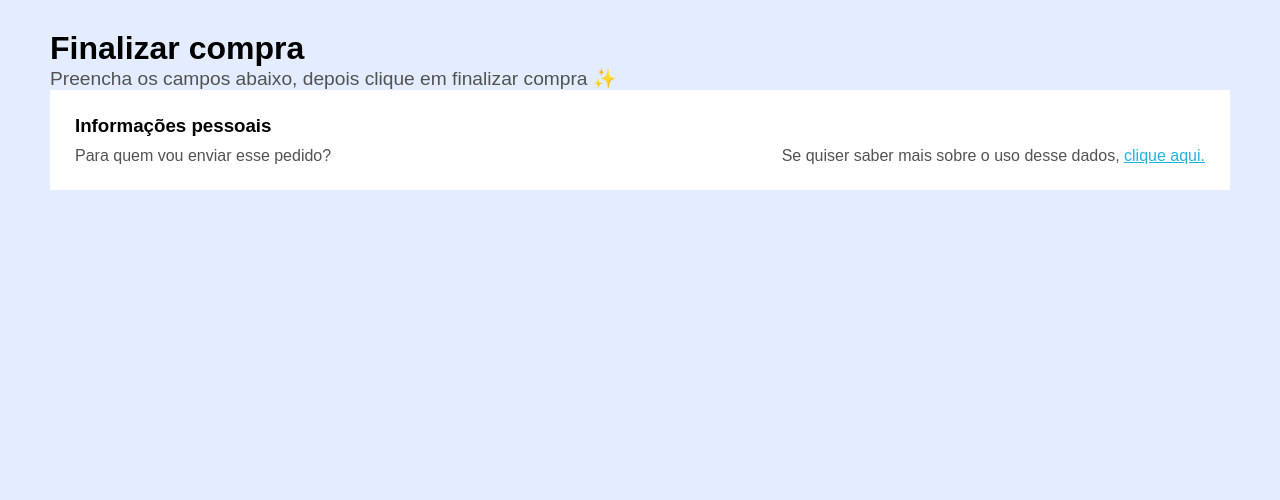
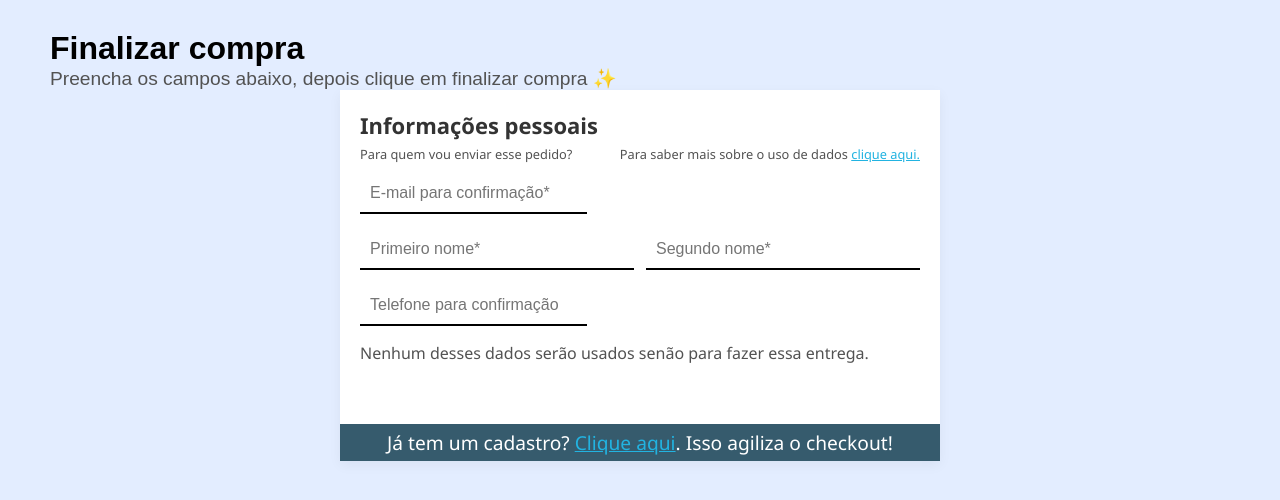
Before and after one commit to MW-Limah/HeloisaWebstore, a Next.js app: page /Finishing in a window 1280 px wide. Shown: the top 500 px of the page. Built offline with nearby package versions, Linux system fonts and the light colour scheme.

Commit message:
InfoPersonal css

```diff
--- a/src/app/components/FinishingComponents/InfoPersonal/InfoPersonal.module.css
+++ b/src/app/components/FinishingComponents/InfoPersonal/InfoPersonal.module.css
@@ -1,28 +1,94 @@
 .InfoPersonal {
-    background: white;
-    padding: 25px;
+    background: #ffffff;
+    box-shadow: 0 4px 12px rgba(0, 0, 0, 0.05);
     display: flex;
+    flex-direction: column;
+    gap: 20px;
+    max-width: 600px;
+    margin: 0 auto;
+    font-family: 'Segoe UI', sans-serif;
 }
 
-.ContentTitle {
-    width: 100%;
+.content {
+    padding: 20px;
+    display: flex;
+    flex-direction: column;
+    gap: 5px;
 }
 
-.ContentTitle ul {
+.InfoPersonal h3 {
+    font-size: 22px;
+    color: #333;
+}
+
+.InfoList {
     display: flex;
     justify-content: space-between;
-    margin-top: 10px;
-}
-
-.ContentTitle ul li {
     list-style: none;
-    font-size: 14px;
-    font-weight: 500;
-    font-size: 16px;
+    padding: 0;
+    margin: 0;
+    font-size: 15px;
     color: var(--p-color);
 }
 
-.ContentTitle a {
+.InfoList li {
+    margin-bottom: 6px;
+    font-size: 0.8rem;
+}
+
+.InfoList a {
     text-decoration: underline;
     color: #22b3e1;
 }
+
+.ContentForm {
+    display: flex;
+    flex-direction: column;
+    gap: 16px;
+}
+
+.ContentForm input {
+    padding: 10px;
+    border: none;
+    background: none;
+    border-bottom: 2px solid #000;
+    color: #000;
+    font-size: 16px;
+    outline: none;
+    transition: border-color 0.3s;
+}
+
+.ContentForm p {
+    font-size: 1rem;
+}
+
+.ContentForm input:focus {
+    border-bottom-color: var(--sd);
+}
+
+.NameInputs {
+    display: flex;
+    gap: 12px;
+}
+
+.NameInputs input {
+    flex: 1;
+}
+
+.Bottom {
+    margin-top: 20px;
+    padding: 5px;
+    background-color: #365b6d;
+    border: none;
+    text-align: center;
+    font-size: 14px;
+}
+
+.Bottom p {
+    color: white;
+}
+
+.Bottom a {
+    color: #22b3e1;
+    text-decoration: underline;
+}
--- a/src/app/components/FinishingComponents/InfoPersonal/InfoPersonal.tsx
+++ b/src/app/components/FinishingComponents/InfoPersonal/InfoPersonal.tsx
@@ -6,14 +6,34 @@ import Link from 'next/link';
 export const InfoPersonal = () => {
     return (
         <div className={styles.InfoPersonal}>
-            <div className={styles.ContentTitle}>
+            <div className={styles.content}>
                 <h3>Informações pessoais</h3>
-                <ul>
+                <ul className={styles.InfoList}>
                     <li>Para quem vou enviar esse pedido?</li>
                     <li>
-                        Se quiser saber mais sobre o uso desse dados, <Link href={'/termos-de-uso'}>clique aqui.</Link>
+                        Para saber mais sobre o uso de dados <Link href="/termos-de-uso">clique aqui.</Link>
                     </li>
                 </ul>
+
+                <form className={styles.ContentForm}>
+                    <div>
+                        <input type="email" placeholder="E-mail para confirmação*" />
+                    </div>
+                    <div className={styles.NameInputs}>
+                        <input type="text" placeholder="Primeiro nome*" />
+                        <input type="text" placeholder="Segundo nome*" />
+                    </div>
+                    <div>
+                        <input type="tel" placeholder="Telefone para confirmação" />
+                    </div>
+                    <p>Nenhum desses dados serão usados senão para fazer essa entrega.</p>
+                </form>
+            </div>
+
+            <div className={styles.Bottom}>
+                <p>
+                    Já tem um cadastro? <Link href="#">Clique aqui</Link>. Isso agiliza o checkout!
+                </p>
             </div>
         </div>
     );
```
